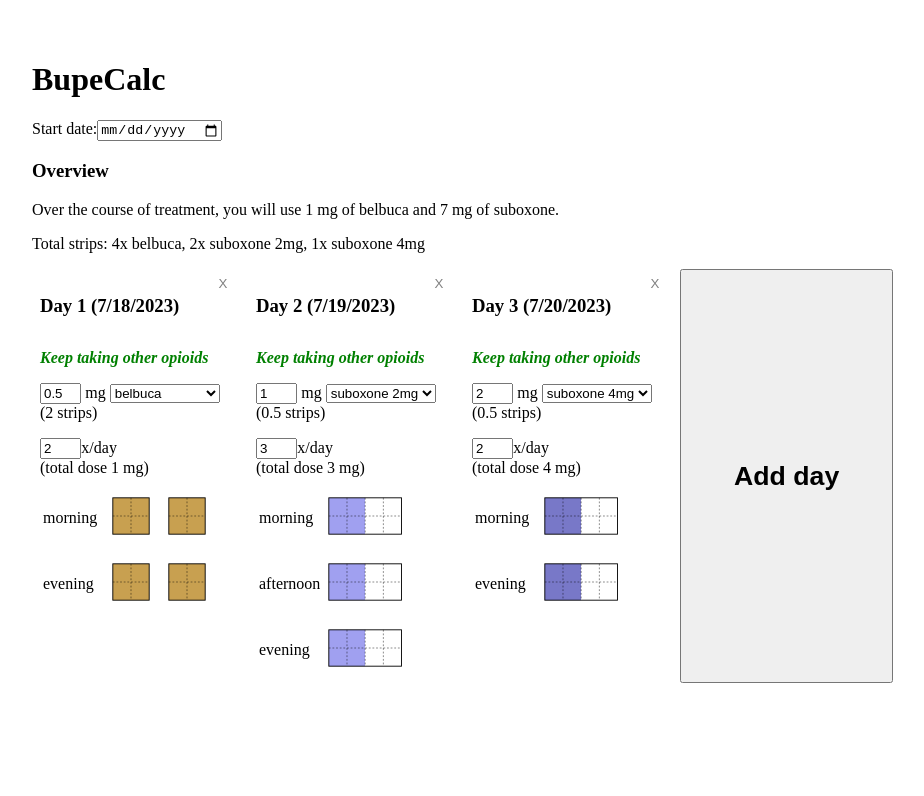
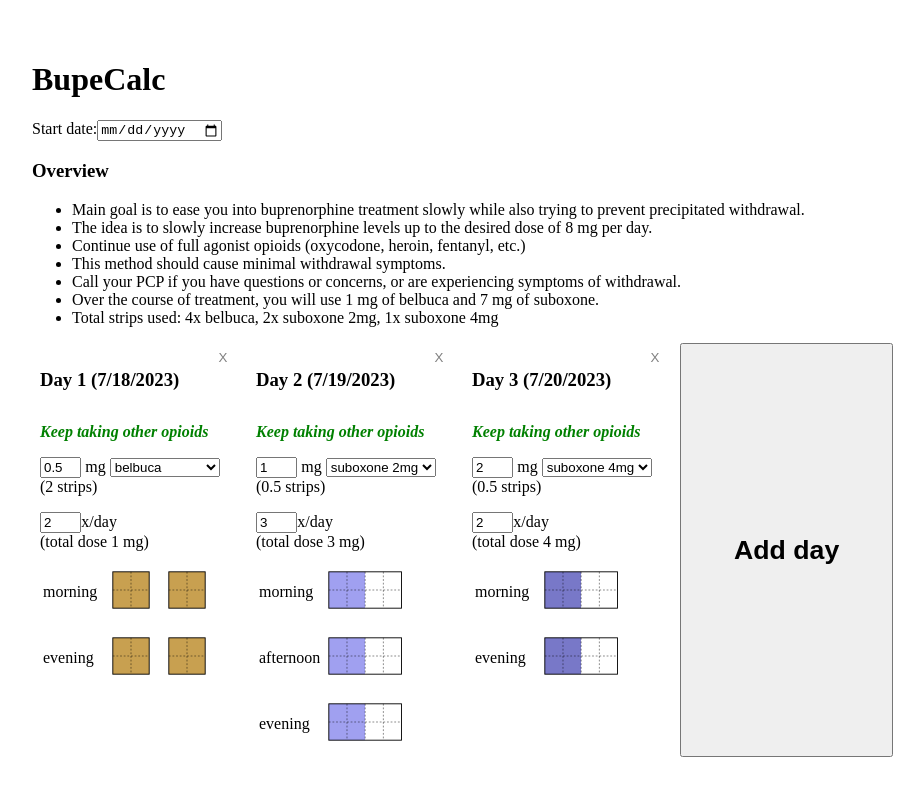
Before and after one commit to todrobbins/bupecalc, a SvelteKit app: page / in a window 1280 px wide. Shown: the top 796 px of the page, without its empty margins (8-932 px from the left). Built offline with nearby package versions, Linux system fonts and the light colour scheme.

Commit message:
Update instructions

```diff
--- a/src/routes/+page.svelte
+++ b/src/routes/+page.svelte
@@ -65,17 +65,37 @@
 	</div>
 	<div class="overview">
 		<h3>Overview</h3>
+		<div class="instructions">
+			<ul>
+				<li>
+					Main goal is to ease you into buprenorphine treatment slowly while also trying to prevent
+					precipitated withdrawal.
+				</li>
+				<li>
+					The idea is to slowly increase buprenorphine levels up to the desired dose of 8 mg per
+					day.
+				</li>
+				<li>Continue use of full agonist opioids (oxycodone, heroin, fentanyl, etc.)</li>
+				<li>This method should cause minimal withdrawal symptoms.</li>
+				<li>
+					Call your PCP if you have questions or concerns, or are experiencing symptoms of
+					withdrawal.
+				</li>
+				<li>
 					Over the course of treatment, you will use
 					{Object.entries(totalDoses)
 						.filter(([_drug, dose]) => dose > 0)
 						.map(([drug, dose]) => `${dose} mg of ${drug}`)
 						.join(' and ')}.
-
-		<p>
-			Total strips: {totalStripsByStripType
+				</li>
+				<li>
+					Total strips used: {totalStripsByStripType
 						.map(([stripType, count]) => `${count}x ${stripType}`)
 						.join(', ')}
-		</p>
+				</li>
+			</ul>
+		</div>
+		<p />
 	</div>
 	<div class="days">
 		{#each days as day, i}
```
Lines whose indentation alone changed are shown as unchanged.
